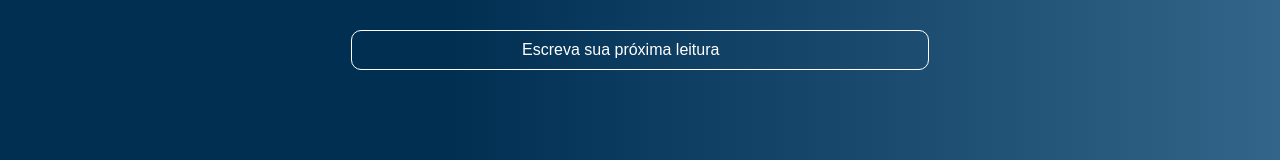
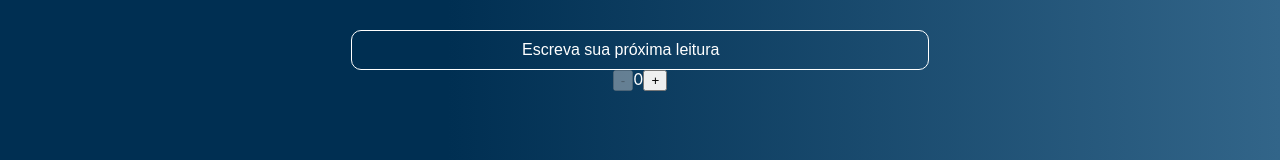
Before and after one commit to oharaju/alura-books, a React (Create React App) app: page / in a window 1280 px wide. Shown: the part 256-416 px from the top of the page. Built offline with nearby package versions, Linux system fonts and the light colour scheme.

Commit message:
feat: add state to input component

```diff
--- a/src/components/Home/index.jsx
+++ b/src/components/Home/index.jsx
@@ -1,14 +1,29 @@
 import {Hero, Title, Subtitle} from './styles';
 import InputSearch from '../InputSearch/styles';
+import {useState} from 'react';
 
-const Home = () => (
-  <>
+const Home = () => {
+  const [bookText, setBookText] = useState('');
+  const [contador, setContador] = useState(0);
+
+  return (
     <Hero>
       <Title>Já sabe por onde começar?</Title>
       <Subtitle>Encontre seu livro em nossa estante.</Subtitle>
-      <InputSearch type="text" placeholder="Escreva sua próxima leitura"/>
+      <InputSearch type="text"
+        placeholder="Escreva sua próxima leitura"
+        onKeyUp={event => setBookText(event.target.value)}
+      />
+      <p>{bookText}</p>
+
+      <div>
+        <button onClick={() => setContador(contador-1)} disabled={contador<=0}>-</button>
+        {contador}
+        <button onClick={() => setContador(contador+1)}>+</button>
+      </div>
+
     </Hero>
-  </>
-);
+  )
+}
 
 export default Home;
```
